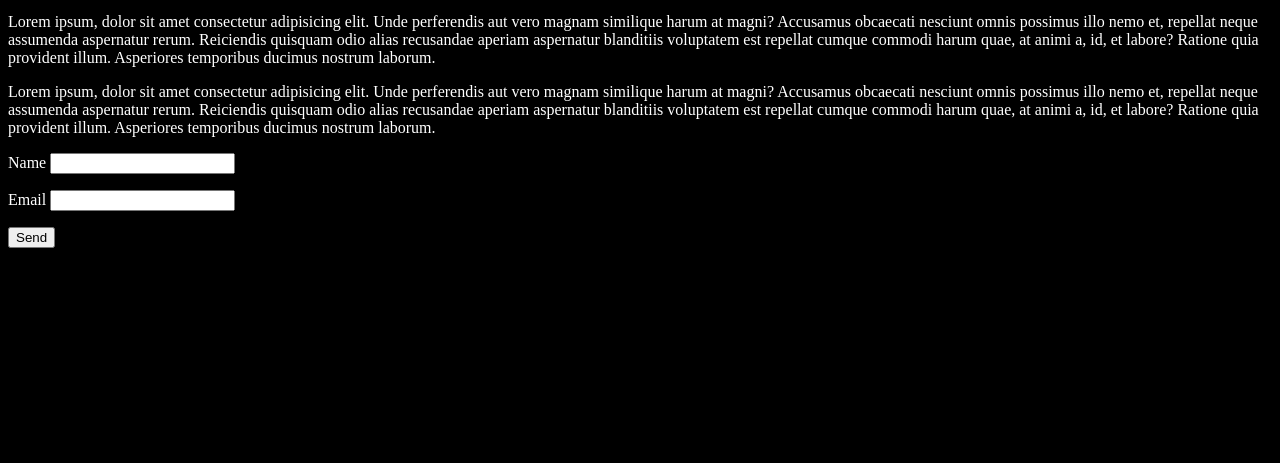
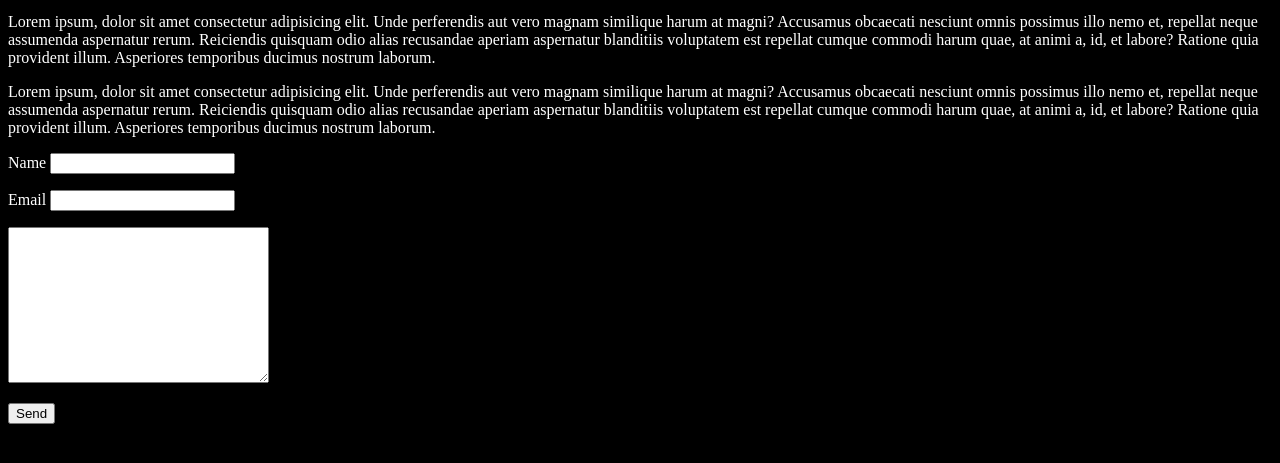
Before and after one commit to codex-demos/deployed-site, a plain HTML site: page index.html in a window 1280 px wide. Shown: the part 119-582 px from the top of the page. Drawn offline with Linux system fonts and the light colour scheme.

Commit message:
add textarea

```diff
--- a/index.html
+++ b/index.html
@@ -31,13 +31,16 @@
       labore? Ratione quia provident illum. Asperiores temporibus ducimus
       nostrum laborum.
     </p>
-    <form name="contact" netlify>
+    <form name="contact" method="POST" netlify>
       <p>
         <label>Name <input type="text" name="name" /></label>
       </p>
       <p>
         <label>Email <input type="email" name="email" /></label>
       </p>
+      <label for="">
+        <textarea name="message" id="message" cols="30" rows="10"></textarea>
+      </label>
       <p>
         <button type="submit">Send</button>
       </p>
```
